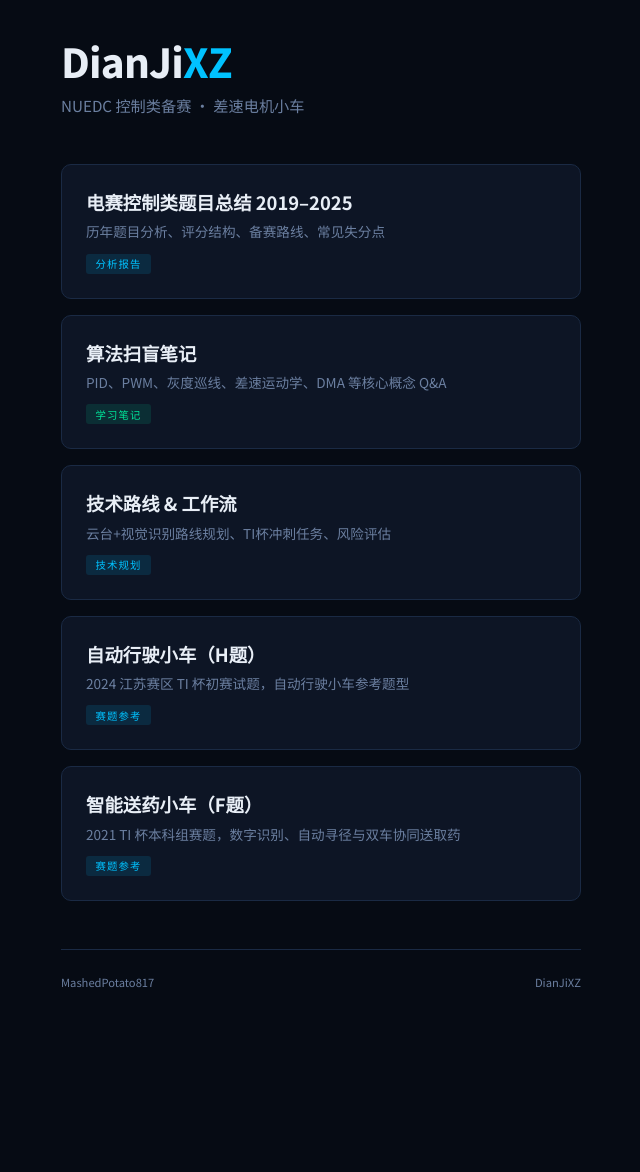
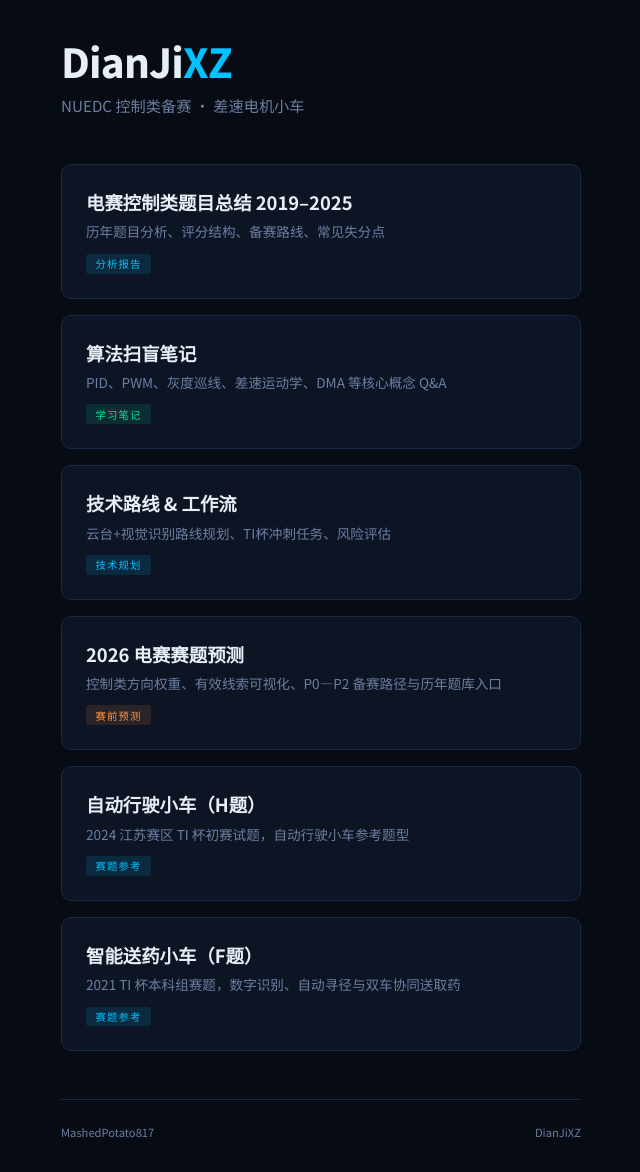
Before and after one commit to MashedPotato817/DianJiXZ, a Jekyll site: the page index.html, which Jekyll copies as it is, in a window 1280 px wide. Shown: the whole page, without its empty margins (319-959 px from the left). Built offline with Jekyll 4.4.1, drawn with Linux system fonts in a browser that asks for light colours; before the commit the page ends 1022 px from its top, so only the background shows below that.

Commit message:
docs: 优化主页面导航

```diff
--- a/index.html
+++ b/index.html
@@ -55,6 +55,7 @@ h1 span { color: var(--cyan) }
 }
 .tag-cyan { background: rgba(0,194,255,0.12); color: var(--cyan) }
 .tag-green { background: rgba(0,229,153,0.12); color: var(--green) }
+.tag-orange { background: rgba(255,151,69,0.12); color: #FF9745 }
 footer {
   margin-top: 3rem; padding-top: 1.5rem;
   border-top: 1px solid var(--border);
@@ -94,6 +95,12 @@ footer {
       <span class="tag tag-cyan">技术规划</span>
     </a>
 
+    <a href="docs_2026guess/" class="card">
+      <h2>2026 电赛赛题预测</h2>
+      <p>控制类方向权重、有效线索可视化、P0—P2 备赛路径与历年题库入口</p>
+      <span class="tag tag-orange">赛前预测</span>
+    </a>
+
     <a href="docs_2024/" class="card">
       <h2>自动行驶小车（H题）</h2>
       <p>2024 江苏赛区 TI 杯初赛试题，自动行驶小车参考题型</p>
```
